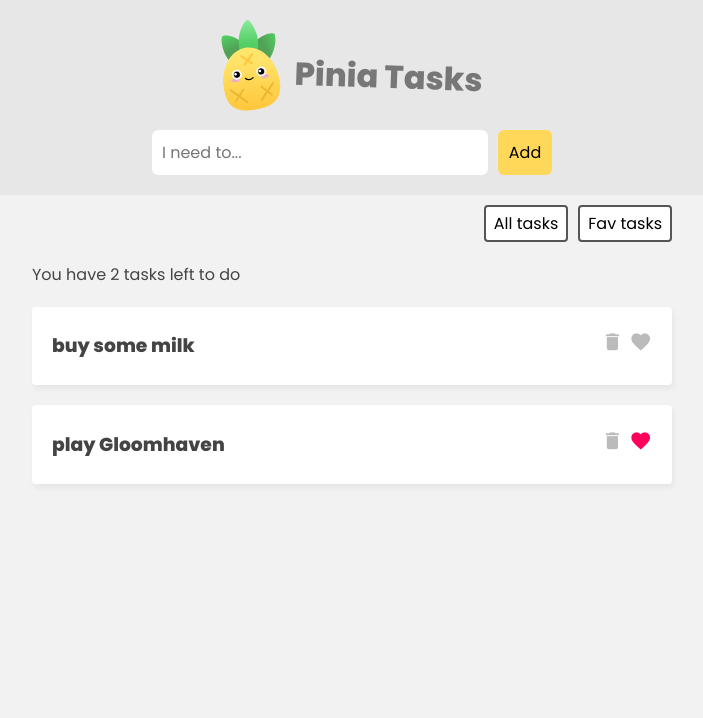
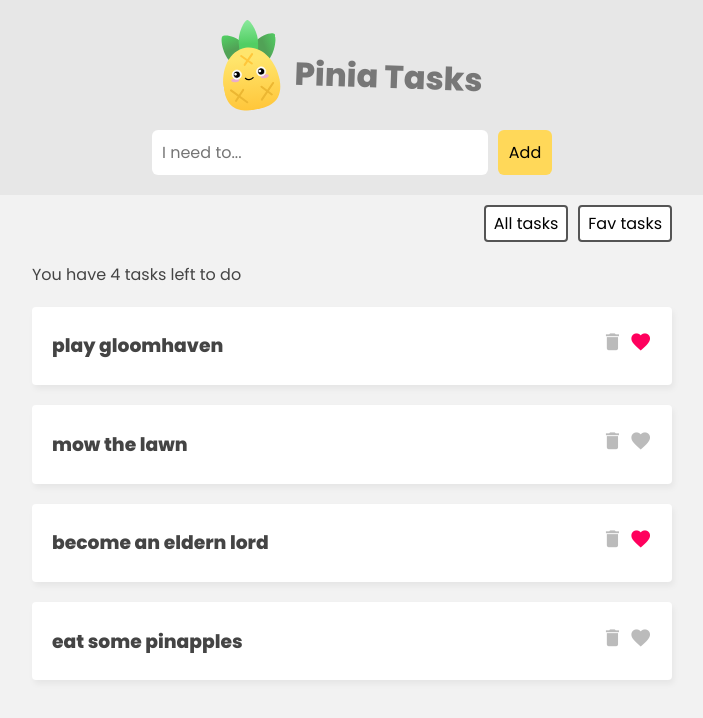
Before and after one commit to chuluq/pinia-tasks, a Vue app: page / in a window 1280 px wide. Shown: the top 718 px of the page, without its empty margins (288-991 px from the left). Built offline with nearby package versions, Linux system fonts and the light colour scheme; data requests are answered from the project's data file.

Commit message:
feat: serve data from json file

```diff
--- /dev/null
+++ b/data/db.json
@@ -0,0 +1,24 @@
+{
+  "tasks": [
+    {
+      "id": 1,
+      "title": "play gloomhaven",
+      "isFav": true
+    },
+    {
+      "id": 2,
+      "title": "mow the lawn",
+      "isFav": false
+    },
+    {
+      "id": 3,
+      "title": "become an eldern lord",
+      "isFav": true
+    },
+    {
+      "id": 4,
+      "title": "eat some pinapples",
+      "isFav": false
+    }
+  ]
+}
--- a/package.json
+++ b/package.json
@@ -14,6 +14,7 @@
     "format": "prettier --write src/"
   },
   "dependencies": {
+    "json-server": "1.0.0-beta.3",
     "pinia": "^2.3.0",
     "vue": "^3.5.13"
   },
--- a/src/App.vue
+++ b/src/App.vue
@@ -7,6 +7,8 @@
 const taskStore = useTaskStore();
 
 const filter = ref<'all' | 'favs'>('all');
+
+taskStore.getTasks();
 </script>
 
 <template>
@@ -25,6 +27,8 @@
       <button @click="filter = 'favs'">Fav tasks</button>
     </nav>
 
+    <div class="loading" v-if="taskStore.isLoading">Loading tasks...</div>
+
     <div v-if="filter === 'all'" class="task-list">
       <p>You have {{ taskStore.totalCount }} tasks left to do</p>
       <div v-for="task in taskStore.tasks" :key="task.id">
--- a/src/assets/main.css
+++ b/src/assets/main.css
@@ -109,3 +109,14 @@
   color: #555;
   font-size: 1em;
 }
+
+/* loading state */
+.loading {
+  max-width: 640px;
+  border: 1px solid #ffd859;
+  background: #ffe9a0;
+  color: #3a3a3a;
+  padding: 5px 0;
+  text-align: center;
+  margin: 30px auto;
+}
--- a/src/components/TaskDetails.vue
+++ b/src/components/TaskDetails.vue
@@ -15,8 +15,9 @@
         @click="taskStore.toggleFav(task.id)"
         class="material-icons"
         :class="{ active: task.isFav }"
-        >favorite</i
       >
+        favorite
+      </i>
     </div>
   </div>
 </template>
--- a/src/stores/TaskStore.ts
+++ b/src/stores/TaskStore.ts
@@ -7,11 +7,9 @@
 }
 
 export const useTaskStore = defineStore('taskStore', {
-  state: (): { tasks: Task[] } => ({
-    tasks: [
-      { id: 1, title: 'buy some milk', isFav: false },
-      { id: 2, title: 'play Gloomhaven', isFav: true },
-    ],
+  state: (): { tasks: Task[]; isLoading: boolean } => ({
+    tasks: [],
+    isLoading: false,
   }),
   getters: {
     favs(): Task[] | undefined {
@@ -27,6 +25,18 @@
     },
   },
   actions: {
+    async getTasks() {
+      try {
+        this.isLoading = true;
+        const res = await fetch('http://localhost:3000/tasks');
+        const data = await res.json();
+        this.tasks = data;
+      } catch (error) {
+        console.error('error get tasks', error);
+      } finally {
+        this.isLoading = false;
+      }
+    },
     addTask(task: Task) {
       this.tasks.push(task);
     },
```
Also changed, not shown: 1 other file (tests, documents, lock files or other folders).
